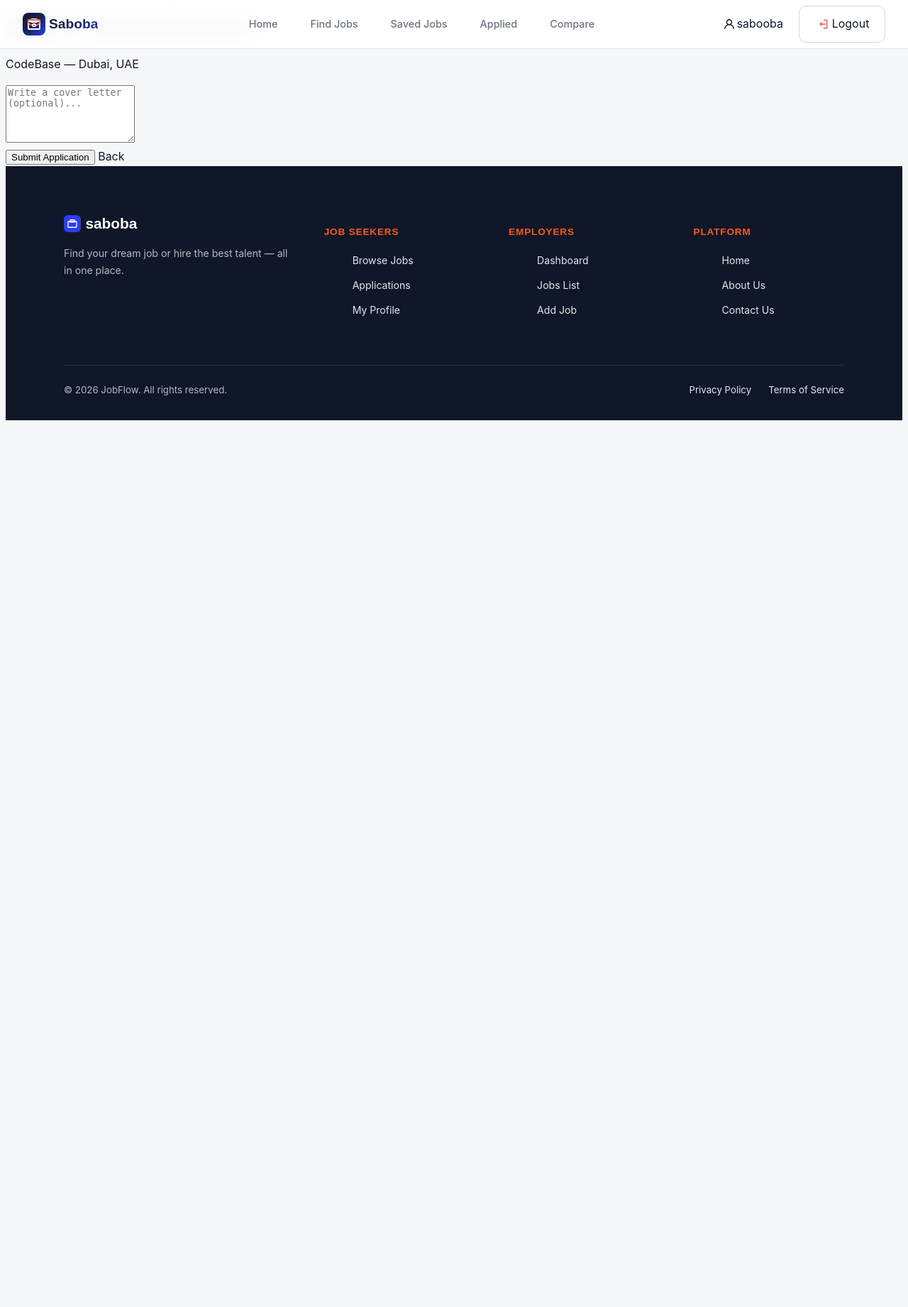
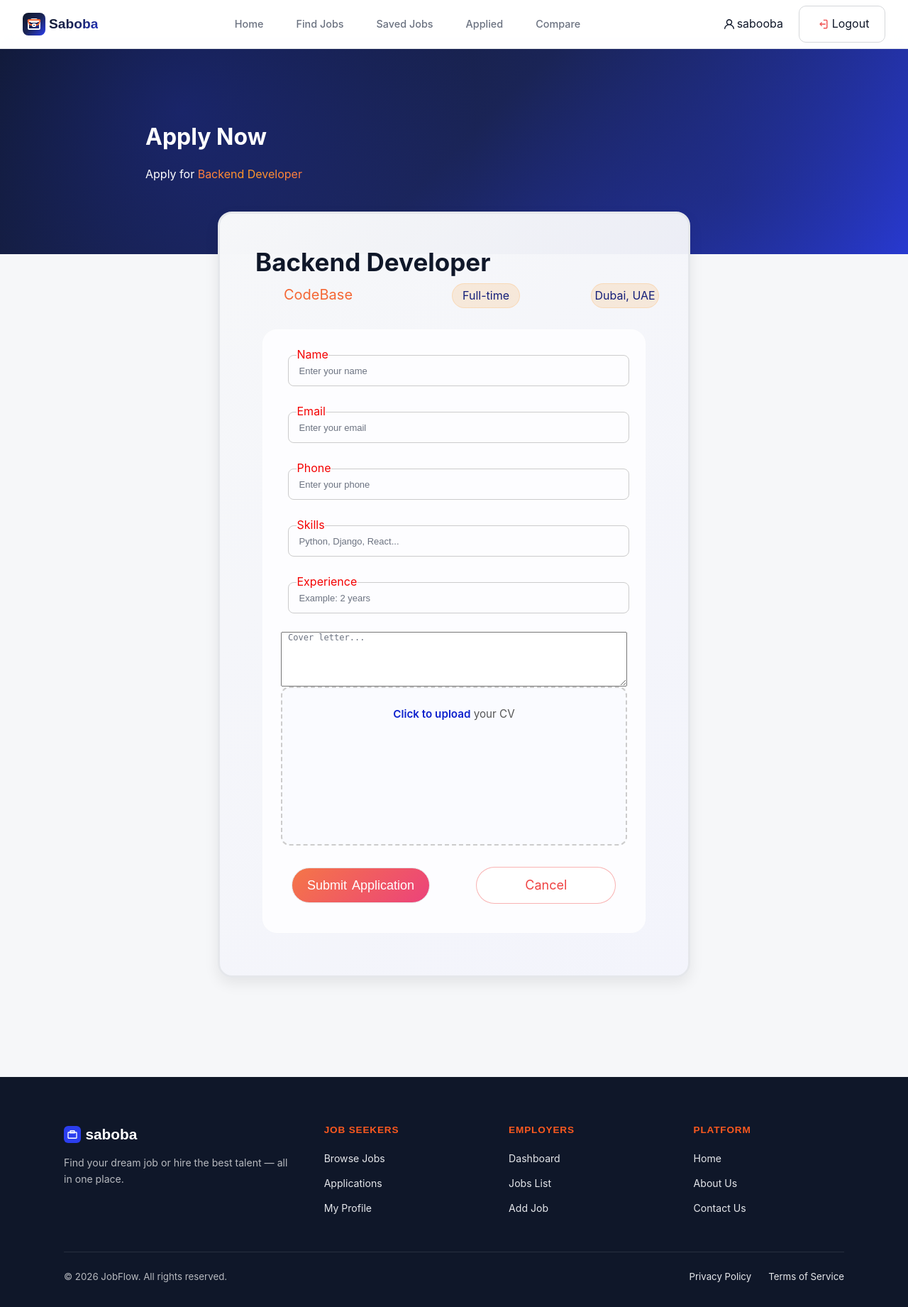
Before and after one commit to naglaamohamed1486-droid/A5er-saboba-isa, a Django app: page /applications/apply/2/ in a window 1280 px wide. Shown: the whole page at 71% size. Before the commit the page ends 592 px from the top, so only its background shows below. Run offline with Django 5.2, Linux system fonts and the light colour scheme; a user stored in the database is signed in; data comes from the database, SQL or seed files in the repository; both versions use the stored data as it was after the commit.

Commit message:
applyyyyyyyyyyy doneee

```diff
--- a/applications/views.py
+++ b/applications/views.py
@@ -21,6 +21,12 @@ def apply_job(request, job_id):
         Application.objects.create(
             user=request.user,
             job=job,
+            full_name=request.POST.get("full_name"),
+            email=request.POST.get("email"),
+            phone=request.POST.get("phone"),
+            skills=request.POST.get("skills"),
+            experience=request.POST.get("experience"),
+            cv=request.FILES.get("cv"),
             cover_letter=cover_letter
         )
         messages.success(request, 'Application submitted successfully.')
--- a/templates/Jobs/jobDetails.html
+++ b/templates/Jobs/jobDetails.html
@@ -119,7 +119,7 @@
 
             <ul>
                 <li>{{ job.companyLocation }}</li>
-<li>{{ job.employees }} employees</li>
+                <li>{{ job.employees }} employees</li>
             </ul>
         </div>
 
--- a/templates/applications/apply.html
+++ b/templates/applications/apply.html
@@ -1,12 +1,67 @@
-{% extends 'base.html' %}
+{% extends "base.html" %}
+{% load static %}
+
+{% block styles %}
+<link rel="stylesheet" href="{% static 'css/form.css' %}">
+{% endblock %}
+
 {% block content %}
-<h2>Apply for: {{ job.title }}</h2>
-<p>{{ job.company }} — {{ job.location }}</p>
-<form method="POST">
-    {% csrf_token %}
-    <textarea name="cover_letter" placeholder="Write a cover letter (optional)..." rows="5" class="form-control"></textarea>
-    <br>
-    <button type="submit" class="btn btn-primary">Submit Application</button>
-    <a href="{% url 'jobDetails' job.id %}" class="btn btn-secondary">Back</a>
-</form>
+<main>
+  <div class="hero">
+    <h1 class="tit">Apply Now</h1>
+    <p>Apply for <span>{{ job.title }}</span></p>
+  </div>
+
+  <div class="card">
+    <div class="job-details">
+      <h3 class="Job-Title">{{ job.title }}</h3>
+      <div class="data">
+        <div class="Company">{{ job.company }}</div>
+        <div class="type">{{ job.type }}</div>
+        <div class="type">{{ job.location }}</div>
+      </div>
+    </div>
+
+    <form method="POST" enctype="multipart/form-data">
+      {% csrf_token %}
+
+      <div class="in">
+        <input type="text" name="full_name" placeholder="Enter your name" required>
+        <label>Name</label>
+      </div>
+
+      <div class="in">
+        <input type="email" name="email" placeholder="Enter your email" required>
+        <label>Email</label>
+      </div>
+
+      <div class="in">
+        <input type="text" name="phone" placeholder="Enter your phone" required>
+        <label>Phone</label>
+      </div>
+
+      <div class="in">
+        <input type="text" name="skills" placeholder="Python, Django, React..." required>
+        <label>Skills</label>
+      </div>
+
+      <div class="in">
+        <input type="text" name="experience" placeholder="Example: 2 years" required>
+        <label>Experience</label>
+      </div>
+
+      <textarea name="cover_letter" placeholder="Cover letter..." rows="5"></textarea>
+
+      <label for="cv" class="cv-upload">
+        <p><span>Click to upload</span> your CV</p>
+      </label>
+      <input type="file" id="cv" name="cv" required>
+
+      <div class="btn">
+        <button type="submit" class="submit">Submit Application</button>
+        <a href="{% url 'jobDetails' job.id %}" class="ca">Cancel</a>
+      </div>
+    </form>
+  </div>
+</main>
 {% endblock %}
```
Also changed, not shown: applications/models.py (+7 -1 lines), applications/migrations/0002_application_cv_application_email_and_more.py (added), db.sqlite3, 1 other file.
